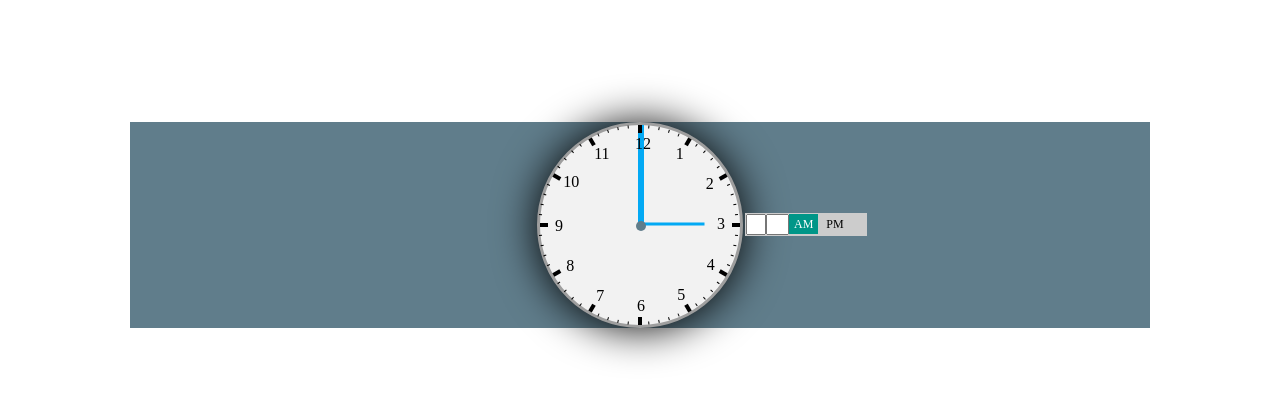
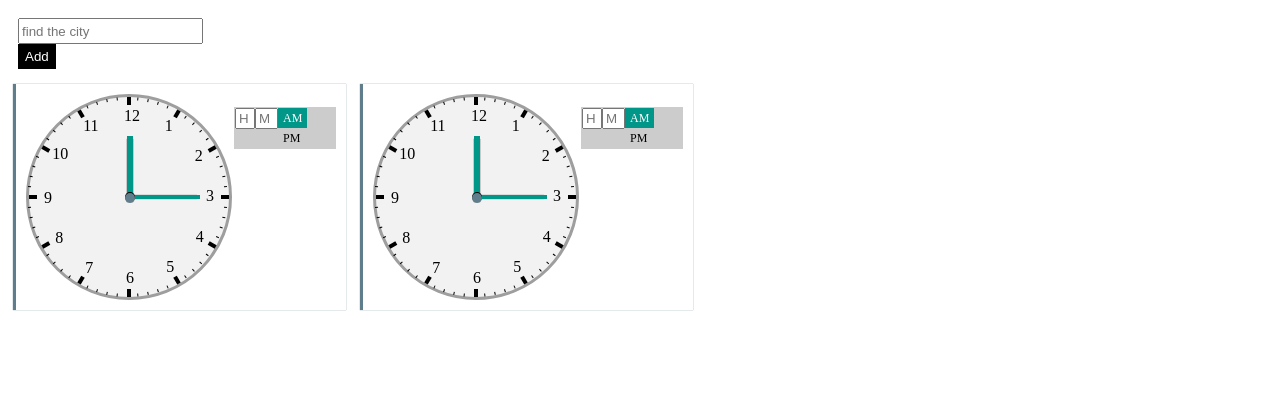
Before and after one commit to KhaledMohamedP/TimeZone, a website: page index.html in a window 1280 px wide. Drawn offline with Linux system fonts and the light colour scheme.

Commit message:
Added webpack npm and fixed the problem with direction of the minute/hour clock bar

```diff
--- a/index.html
+++ b/index.html
@@ -8,7 +8,11 @@
 </head>
 
 <body>
-    <div class="container">
+<div class="addClock">
+    <input type="text" placeholder="find the city">
+    <button>Add</button>
+</div>
+    <div class="clockContainer">
         <div class="clock">
             <div class="bar hourBar"></div>
             <div class="clockCenter"></div>
@@ -16,8 +20,8 @@
             <div class="controller">
                 <!-- Input materials -->
                 <div class="clockInput">
-                    <input type="text" class="hourInput">
-                    <input type="text" class="minuteInput">
+                    <input type="text" class="hourInput"   placeholder="H">
+                    <input type="text" class="minuteInput" placeholder="M">
                 </div>
                 <ul class="day">
                     <li class="am active">AM</li>
@@ -26,110 +30,28 @@
             </div>
         </div>
     </div>
-</body>
-<script>
-var clock = document.getElementsByClassName("clock")[0];
 
-createClock(clock);
-
-function createClock(selector) {
-    for (var i = 0; i < 60; i++) {
-        var tip = document.createElement("div");
-        tip.className = "tip ";
-
-        // If the tip is an hour
-        if (i % 5 == 0) {
-            tip.className += "hourTip";
-            var hourSpan = document.createElement("span");
-
-            // Every 5 tips we get an hour
-            var hour = i / 5;
-            // if the result is 0 return 12
-            var hourText = hour === 0 ? 12 : hour;
-            hourSpan.innerHTML = hourText;
-            hourSpan.style.transform = "rotate(" + (-i * 6) + "deg)"
-            tip.appendChild(hourSpan);
-
-            // Else it's minute
-        } else {
-            tip.className += "minuteTip";
-        }
+    <div class="clockContainer">
+        <div class="clock">
+            <div class="bar hourBar"></div>
+            <div class="clockCenter"></div>
+            <div class="bar minuteBar"></div>
+            <div class="controller">
+                <!-- Input materials -->
+                <div class="clockInput">
+                    <input type="text" class="hourInput" placeholder="H">
+                    <input type="text" class="minuteInput" placeholder="M">
+                </div>
+                <ul class="day">
+                    <li class="am active">AM</li>
+                    <li class="pm">PM</li>
+                </ul>
+            </div>
+        </div>
 
 
-        tip.style.transform = "rotate(" + (i * 6) + "deg)";
-        selector.appendChild(tip);
-    };
-
-    // Day: pm/am
-    var pm = document.getElementsByClassName('pm')[0];
-    var am = document.getElementsByClassName('am')[0];
-    pm.onclick = function() {
-        pm.className = "pm active";
-        am.className = "am";
-    };
-    am.onclick = function() {
-        am.className = "am active";
-        pm.className = "pm";
-    };
-
-
-    var hourBar = document.getElementsByClassName('hourBar')[0];
-    var minuteBar = document.getElementsByClassName('minuteBar')[0];
-
-
-
-    //  Hour input work
-    var hourInput = document.getElementsByClassName('hourInput')[0];
-    var minuteInput = document.getElementsByClassName('minuteInput')[0];
-
-    hourInput.onkeyup = function(e) {
-        var degree = e.target.value * 30;
-        hourBar.style.transform = "rotate(" + degree + "deg)";
-    }
-    minuteInput.onkeyup = function(e) {
-        var degree = minuteInput.value * 6;
-        minuteBar.style.transform = "rotate(" + degree + "deg)";
-    }
-
-
-    // experiment
-    hourBar.onmousedown = function(e) {
-        hourBar.onmousemove = function(e) {
-            var x = e.pageX - clock.offsetLeft;
-            var y = e.pageY - clock.offsetTop;
-            var middleX = clock.clientWidth / 2;
-            var middleY = clock.clientHeight / 2;
-
-            var cX = x - middleX;
-            var cY = middleY - y;
-            // var degrees = Math.atan2( -x,  y) / Math.PI * 180;
-
-            angle = Math.atan2(cX, cY) * (180 / Math.PI);
-
-            // Convert degree from -+ to 0-360
-            degrees = angle + Math.ceil(-angle / 360) * 360;
-
-            this.style.transform = "rotate(" + degrees + "deg)";
-        }
-    }
-
-}
-</script>
+    </div>
+</body>
+<script src="main.js"></script>
 
 </html>
-<!--  Make clock bar moves - TODO
-    // hourBar.onmousedown = function(e){
-
-    //     var x = e.pageX - clock.offsetLeft;
-    //     var y = e.pageY - clock.offsetTop;
-    //     var r = x / 2;
-    //     degrees = Math.atan2(y,  x) / Math.PI * 180;
-
-    //     // degrees = Math.atan( - x / y ) * 180 / Math.PI,
-
-    //     // this.style.transform = "rotate("+ degrees +"deg)";
-    //     console.log("client", degrees, x, y);
-    //     // console.log("screen", e.screenX, e.screenY);
-    //     console.log(e);
-    // }
-    //  -->
--- /dev/null
+++ b/main.js
@@ -0,0 +1,132 @@
+var clock = document.getElementsByClassName("clock")[0];
+var clock2 = document.getElementsByClassName("clock")[1];
+
+createClock(clock);
+createClock(clock2);
+
+function createClock(selector) {
+    for (var i = 0; i < 60; i++) {
+        var tip = document.createElement("div");
+        tip.className = "tip ";
+
+        // If the tip is an hour
+        if (i % 5 == 0) {
+            tip.className += "hourTip";
+            var hourSpan = document.createElement("span");
+
+            // Every 5 tips we get an hour
+            var hour = i / 5;
+            // if the result is 0 return 12
+            var hourText = hour === 0 ? 12 : hour;
+            hourSpan.innerHTML = hourText;
+            hourSpan.style.transform = "rotate(" + (-i * 6) + "deg)"
+            tip.appendChild(hourSpan);
+
+            // Else it's minute
+        } else {
+            tip.className += "minuteTip";
+        }
+
+
+        tip.style.transform = "rotate(" + (i * 6) + "deg)";
+        selector.appendChild(tip);
+    };
+
+    // Day: pm/am
+    var pm = selector.getElementsByClassName('pm')[0];
+    var am = selector.getElementsByClassName('am')[0];
+    pm.onclick = function() {
+        pm.className = "pm active";
+        am.className = "am";
+    };
+    am.onclick = function() {
+        am.className = "am active";
+        pm.className = "pm";
+    };
+
+
+    var hourBar = selector.getElementsByClassName('hourBar')[0];
+    var minuteBar = selector.getElementsByClassName('minuteBar')[0];
+
+
+
+    //  Hour input work
+    var hourInput = selector.getElementsByClassName('hourInput')[0];
+    var minuteInput = selector.getElementsByClassName('minuteInput')[0];
+
+    hourInput.onkeyup = function(e) {
+        var degree = e.target.value * 30;
+        hourBar.style.transform = "rotate(" + degree + "deg)";
+    };
+    minuteInput.onkeyup = function(e) {
+        var degree = minuteInput.value * 6;
+        minuteBar.style.transform = "rotate(" + degree + "deg)";
+    };
+
+
+    // experiment
+    hourBar.addEventListener("mousedown", function(e) {
+        selector.addEventListener("mousemove", hourClockMouseMove, false);
+    });
+
+    hourBar.addEventListener("touchstart", function(e) {
+        selector.addEventListener("touchmove", hourClockMouseMove, false);
+    });
+
+    // Minutes Events
+    minuteBar.addEventListener("mousedown", function(e) {
+        selector.addEventListener("mousemove", minuteClockMouseMove, false);
+    });
+    //MinutesBar Mobile
+    minuteBar.addEventListener("touchstart", function(e) {
+        selector.addEventListener("touchmove", minuteClockMouseMove, false);
+    });
+
+
+    selector.onclick = function() {
+        selector.removeEventListener("mousemove", hourClockMouseMove,   false);
+        selector.removeEventListener("mousemove", minuteClockMouseMove, false);
+        selector.removeEventListener("touchmove", hourClockMouseMove,   false);
+        selector.removeEventListener("touchmove", minuteClockMouseMove, false);
+    };
+
+
+
+    // mousemove clock function
+    function hourClockMouseMove(e) {
+        var degrees = getDegrees(e);
+        var inHours = Math.floor(degrees / 30);
+        var inDegrees = inHours * 30;
+        var hourDegree = inDegrees + 30;
+        hourBar.style.transform = "rotate(" + hourDegree + "deg)";
+        hourInput.value = hourDegree / 30;
+
+    }
+
+    // mousemove clock function
+    function minuteClockMouseMove(e) {
+        var degrees = getDegrees(e);
+        var inMinutes = Math.floor(degrees / 6);
+        var inDegrees = inMinutes * 6;
+        var hourDegrees = inDegrees + 6;
+        minuteBar.style.transform = "rotate(" + hourDegrees + "deg)";
+        minuteInput.value = hourDegrees / 6 % 60;
+    }
+
+    function getDegrees(e) {
+        var x = e.pageX - selector.offsetLeft;
+        var y = e.pageY - selector.offsetTop;
+        var middleX = selector.clientWidth / 2;
+        var middleY = selector.clientHeight / 2;
+
+        var cX = x - middleX;
+        var cY = middleY - y;
+
+        var angle = Math.atan2(cX, cY) * (180 / Math.PI);
+
+        // Convert degree from -/+ to 0-360
+        var degrees = angle + Math.ceil(-angle / 360) * 360;
+
+        return degrees;
+    }
+}
--- a/style.css
+++ b/style.css
@@ -1,6 +1,11 @@
-.container{
-  background: #607D8B;
-  margin: 122px;;
+.clockContainer{
+  padding: 10px;
+  margin: 5px;
+  width: 310px;
+  display: inline-table;
+  border-left: 3px solid #607D8B;
+  box-shadow: 0px 0px 1px #607D8B;
+  height: 100%;;
 }
 
 .clock{
@@ -9,9 +14,9 @@
   position: relative;
   height: 200px;
   border: 3px solid #9E9E9E;
-  margin: 32px auto;
-  box-shadow: 0px 1px 43px black;
   border-radius: 50%;
+  cursor: -webkit-grab;
+  box-shadow: 0px 0 0px black;;
 }
 
 .tip{
@@ -30,6 +35,9 @@
   padding: -1px;
   left: -3px;;
 }
+.hourTip span::selection{
+  background: transparent;
+}
 .minuteTip{
   height: 3px;
   width: 1px;
@@ -38,30 +46,26 @@
 
 .bar {
   transform-origin: 50% bottom;
-  background: rgb(3, 169, 244);
+  background: #009688;
   position: absolute;
-  cursor: grab;
-  cursor: -webkit-grab;
+  cursor: grabbing;
+  cursor: -webkit-grabbing;
+  box-shadow: 0px 3px 1px #000;
 }
 .hourBar {
   /*z-index: 100; */
   width: 6px;
   transform: rotate(360deg);
-/*  height: 62px;
+  height: 63px;
   margin: 39px 98px 100px;
-*/
-
-  height: 100px;
-  margin: 0px 98px 100px;
-
 }
 
 
 .minuteBar {
   transform: rotate(90deg);
-  height: 64px;
-  width: 3px;
-  margin: 35px 99px 100px;
+  height: 70px;
+  width: 4px;
+  margin: 30px 99px 74px;
 
 }
 
@@ -71,8 +75,9 @@
   background: #607D8B;
   margin: calc(50% - 4px);
   width: 10px;
+  border-radius: 50%;
   z-index: 1;
-  border-radius: 50%;;
+  box-shadow: 0px -1px 0px #000;;
 }
 
 .one {
@@ -124,11 +129,29 @@
 }
 
 .controller {
-  top: 88px;
-  left: 205px;
+  top: 10px;
   position: absolute;
-  width: 120px;
+  width: 100px;
   padding: 1px;
   background: #ccc;
+  left: 205px;
 
 }
+
+
+.addClock {
+  padding: 10px;
+  width: 200px;
+}
+
+.addClock input {
+  height: 20px;
+}
+.addClock button {
+  height: 25px;
+  background: black;
+  color: white;
+  outline: 0;
+  border: 1px solid transparent;
+  cursor: pointer;
+}
```
Also changed, not shown: bundle.js (added, +182 -0 lines), package.json (added, +19 -0 lines), webpack.config.js (added, +35 -0 lines), README.md.
